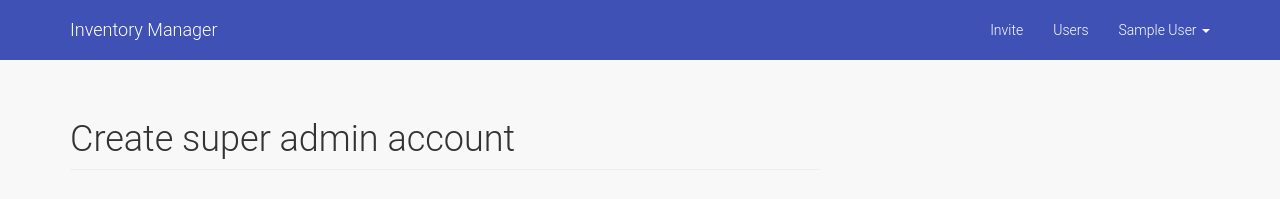
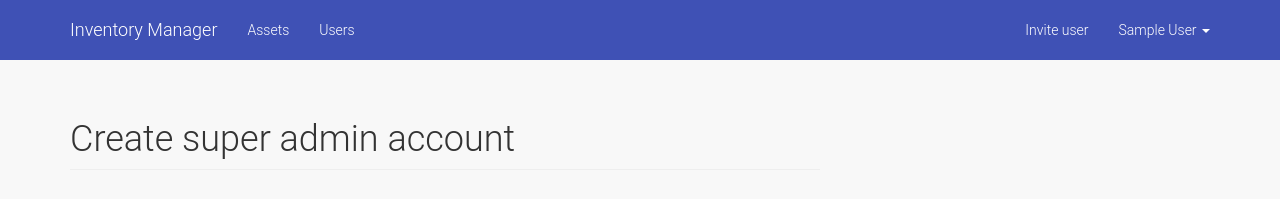
Before and after one commit to andela-hthuo/AssetTracker, a Flask app: page /setup in a window 1280 px wide. Shown: the top 199 px of the page. Run offline with Flask 2, Linux system fonts and the light colour scheme; the visitor is signed in with stand-in values (Sample User, id 1); data comes from the database, SQL or seed files in the repository; some libraries are stand-ins or nearby versions.

Commit message:
Change navbar layout

```diff
--- a/app/templates/layout.html
+++ b/app/templates/layout.html
@@ -21,10 +21,16 @@
             <a class="navbar-brand" href="{{ url_for('index') }}">Inventory Manager</a>
         </div>
         <div class="collapse navbar-collapse" id="bs-example-navbar-collapse-1">
+            <ul class="nav navbar-nav navbar-left">
+                {% if current_user.is_authenticated %}
+                    <li><a href="#">Assets</a></li>
+                    <li><a href="{{ url_for('users') }}">Users</a></li>
+                {% else %}
+                {% endif %}
+            </ul>
             <ul class="nav navbar-nav navbar-right">
                 {% if current_user.is_authenticated %}
-                    <li><a href="{{ url_for('invite_user') }}">Invite</a></li>
-                    <li><a href="{{ url_for('users') }}">Users</a></li>
+                    <li><a href="{{ url_for('invite_user') }}">Invite user</a></li>
                     <li class="dropdown">
                         <a href="bootstrap-elements.html" data-target="#" class="dropdown-toggle" data-toggle="dropdown">{{ current_user.name }}
             <b class="caret"></b></a>
```
